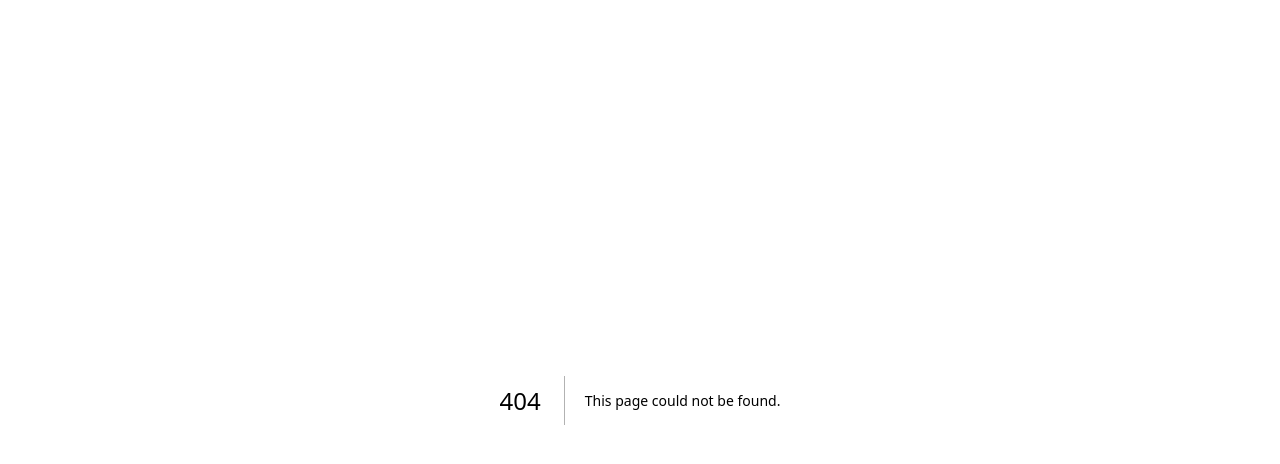
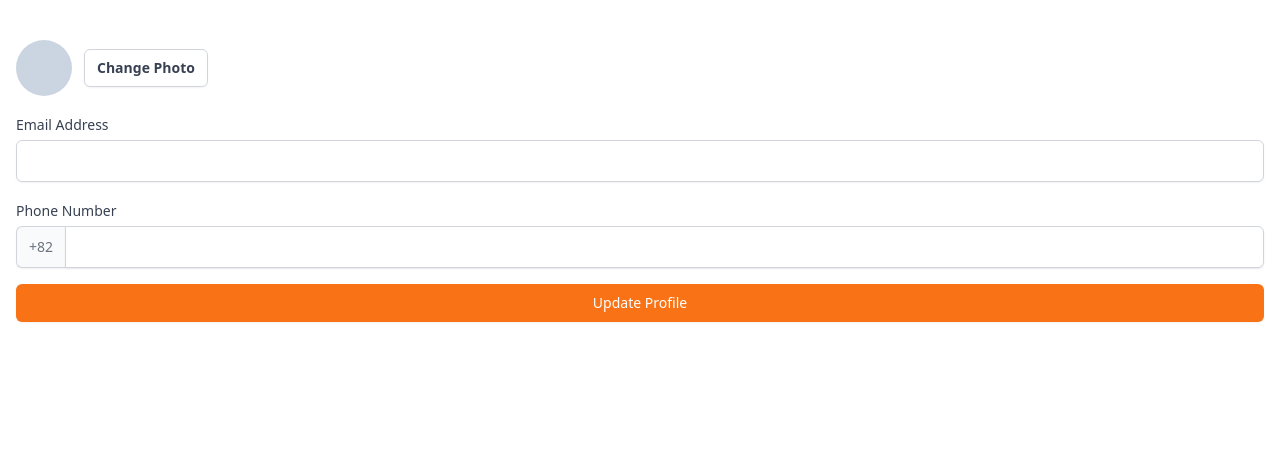
Before and after one commit to Dhui-Park/cocoharu, a Next.js app: page /profile/edit in a window 1280 px wide. Before the commit this address had no page. Shown: the top 464 px of the page. Built offline with nearby package versions, Linux system fonts and the light colour scheme.

Commit message:
Edit Profile

```diff
--- /dev/null
+++ b/pages/profile/edit.jsx
@@ -0,0 +1,53 @@
+export default function EditProfile() {
+  return (
+    <div className="space-y-4 py-10 px-4">
+      <div>
+        <div className="flex items-center space-x-3">
+          <div className="h-14 w-14 rounded-full bg-slate-300" />
+          <label
+            htmlFor="picture"
+            className="cursor-pointer rounded-md border border-gray-300 py-2 px-3 text-sm font-semibold text-gray-700 shadow-sm focus:ring-2 focus:ring-orange-500 focus:ring-offset-2"
+          >
+            Change Photo
+            <input
+              id="picture"
+              type="file"
+              accept="image/*"
+              className="hidden"
+            />
+          </label>
+        </div>
+      </div>
+      <div className="space-y-1">
+        <label htmlFor="email" className="text-sm font-medium text-gray-700">
+          Email Address
+        </label>
+        <input
+          id="email"
+          type="email"
+          className="w-full appearance-none rounded-md border border-gray-300 px-3 py-2 placeholder-gray-400 shadow-sm focus:border-orange-500 focus:outline-none focus:ring-orange-500"
+          required
+        />
+      </div>
+      <div className="space-y-1">
+        <label htmlFor="phone" className="text-sm font-medium text-gray-700">
+          Phone Number
+        </label>
+        <div className="flex rounded-md shadow-sm">
+          <span className="flex select-none items-center justify-center rounded-l-md border border-r-0 border-gray-300 bg-gray-50 px-3 text-sm text-gray-500">
+            +82
+          </span>
+          <input
+            id="input"
+            className="w-full appearance-none rounded-md rounded-l-none border border-gray-300 px-3 py-2 placeholder-gray-400 shadow-sm focus:border-orange-500 focus:outline-none focus:ring-orange-500"
+            type="number"
+            required
+          />
+        </div>
+      </div>
+      <button className="mt-5 w-full rounded-md border border-transparent bg-orange-500 py-2 px-4 text-sm font-medium text-white shadow-sm hover:bg-orange-600 focus:outline-none focus:ring-2 focus:ring-orange-500 focus:ring-offset-2">
+        Update Profile
+      </button>
+    </div>
+  );
+}
```
